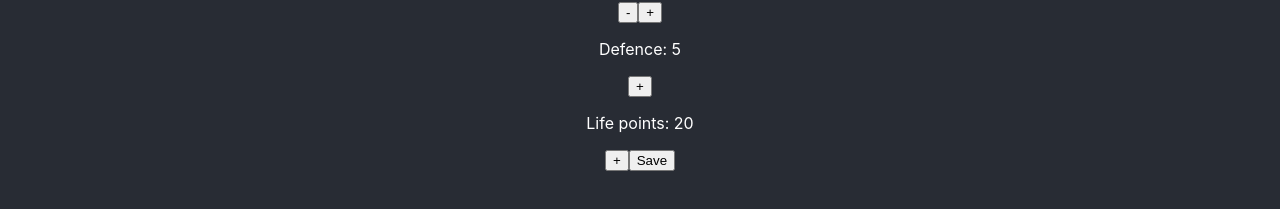
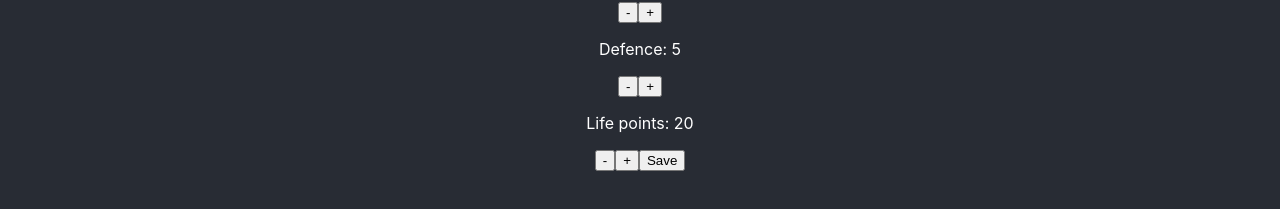
Before and after one commit to AndKorbiel/monster-brawl, a React (Create React App) app: page / in a window 1280 px wide. Shown: the part 573-782 px from the top of the page. Built offline with nearby package versions, Linux system fonts and the light colour scheme.

Commit message:
Change points distribution functionality

```diff
--- a/src/components/monsterConfigurator.jsx
+++ b/src/components/monsterConfigurator.jsx
@@ -11,8 +11,18 @@ class MonsterConfigurator extends Component {
   constructor(props) {
     super(props);
     this.state = {
-      counter: 0
+        counter: 0,
+        tempAttackPoints: 0,
+        tempDefencePoints: 0,
+        tempLifePoints: 0,
+        tempLevelUpPoints: 0
     };
+  }
+
+    componentDidMount() {
+        this.setState({
+            tempLevelUpPoints: this.props.levelUpPoints
+        })
     }
 
   changeCounter = event => {
@@ -38,31 +48,60 @@ class MonsterConfigurator extends Component {
 
   addPoints = event => {
       let name = event.target.name;
-    let { levelUpPoints, attackPoints, defencePoints, lifePoints } = this.props;
+      let attr = event.target.getAttribute('data-func');
+      let {levelUpPoints } = this.props;
+      let {tempAttackPoints, tempDefencePoints, tempLifePoints, tempLevelUpPoints} = this.state;
 
-    if (this.props.levelUpPoints !== 0) {
+      if (attr === "remove") {
+          if (tempLevelUpPoints < levelUpPoints) {
               switch (name) {
-        case "addAttackPoints": {
-          attackPoints++;
+                  case "removeAttackPoints": {
+                      tempAttackPoints--;
                       break;
                   }
-        case "addDefencePoints": {
-          defencePoints++;
+                  case "removeDefencePoints": {
+                      tempDefencePoints--;
                       break;
                   }
-        case "addLifePoints": {
-          lifePoints++;
+                  case "removeLifePoints": {
+                      tempLifePoints--;
                       break;
                   }
                   default: {
                       break;
                   }
               }
+              tempLevelUpPoints++;
+          }
+      } else {
+          if (tempLevelUpPoints !== 0) {
+              switch (name) {
+                  case "addAttackPoints": {
+                      tempAttackPoints++;
+                      break;
+                  }
+                  case "addDefencePoints": {
+                      tempDefencePoints++;
+                      break;
+                  }
+                  case "addLifePoints": {
+                      tempLifePoints++;
+                      break;
+                  }
+                  default: {
+                      break;
+                  }
+              }
+              tempLevelUpPoints--;
+          }
+      }
 
-      levelUpPoints--;
-      let value = { levelUpPoints, attackPoints, defencePoints, lifePoints };
-      this.props.spendLevelUpPoints(value);
-    }
+    this.setState({
+          tempAttackPoints,
+          tempDefencePoints,
+          tempLifePoints,
+          tempLevelUpPoints
+    })
   };
 
   render() {
@@ -77,8 +116,9 @@ class MonsterConfigurator extends Component {
       defencePoints,
       lifePoints,
       saveConfig,
-      levelUpPoints
     } = this.props;
+      const { tempAttackPoints, tempDefencePoints, tempLifePoints, tempLevelUpPoints } = this.state;
+
 
       const $generateNameButton =
       gameMode === "Preconfig" ? (
@@ -126,19 +166,25 @@ class MonsterConfigurator extends Component {
         <img src={"./img/" + monsterImg[lookVersion]} className="look" />
         {$monsterLookNextButton}
         <p>Level: {level}</p>
-        <p>Points to spend: {levelUpPoints}</p>
-        <p>Attack: {attackPoints}</p>
-        <button name="removeAttackPoints" onClick={this.changeAttackPoints}>
+        <p>Points to spend: {tempLevelUpPoints}</p>
+        <p>Attack: {attackPoints + tempAttackPoints}</p>
+        <button name="removeAttackPoints" data-func="remove" onClick={this.addPoints}>
           -
         </button>
-        <button name="addAttackPoints" onClick={this.addPoints}>
+        <button name="addAttackPoints" data-func="add" onClick={this.addPoints}>
           +
         </button>
-        <p>Defence: {defencePoints}</p>
+        <p>Defence: {defencePoints + tempDefencePoints}</p>
+          <button name="removeDefencePoints" data-func="remove" onClick={this.addPoints}>
+              -
+          </button>
         <button name="addDefencePoints" onClick={this.addPoints}>
           +
         </button>
-        <p>Life points: {lifePoints}</p>
+        <p>Life points: {lifePoints + tempLifePoints}</p>
+          <button name="removeLifePoints" data-func="remove" onClick={this.addPoints}>
+              -
+          </button>
         <button name="addLifePoints" onClick={this.addPoints}>
           +
         </button>
```
Lines whose indentation alone changed are shown as unchanged.
